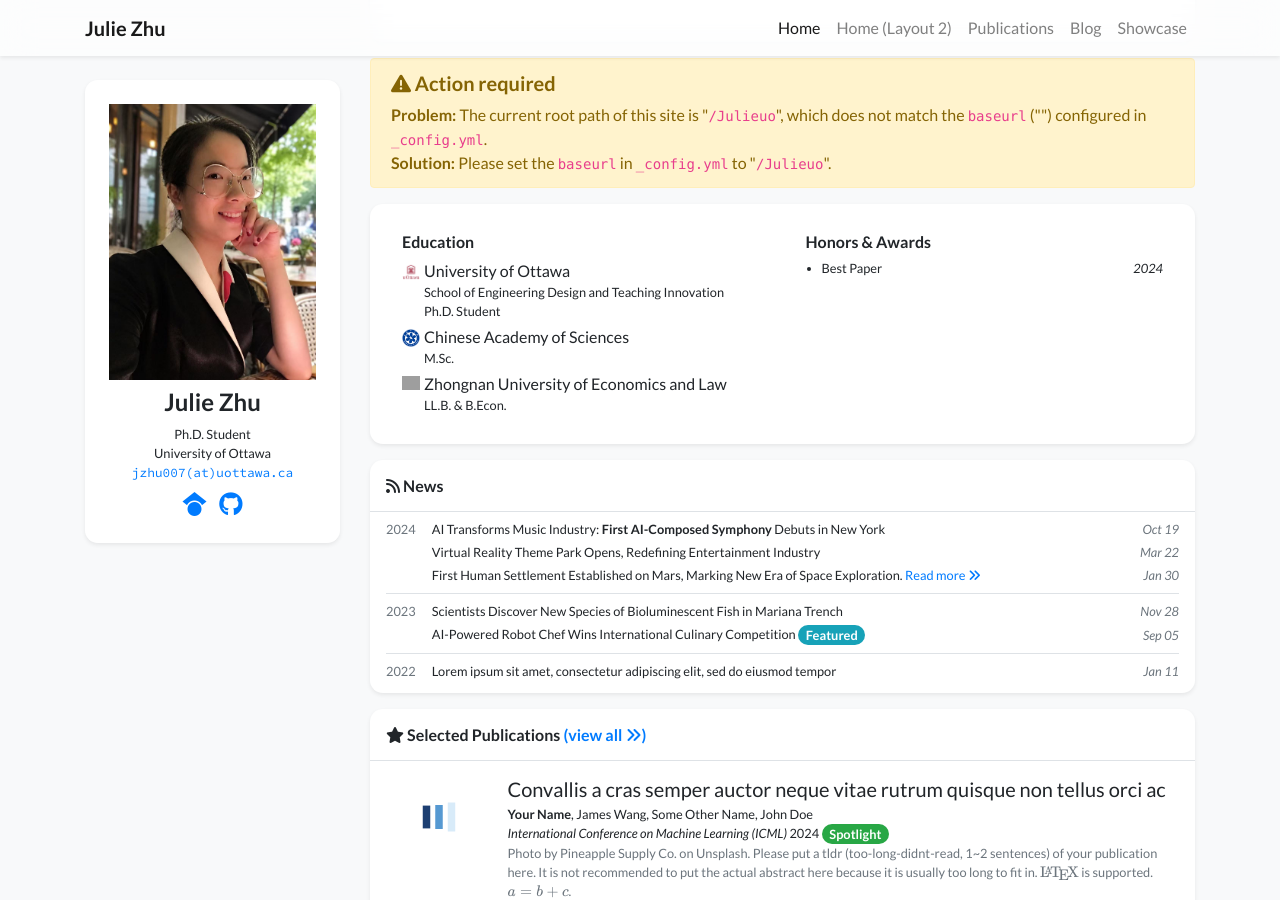
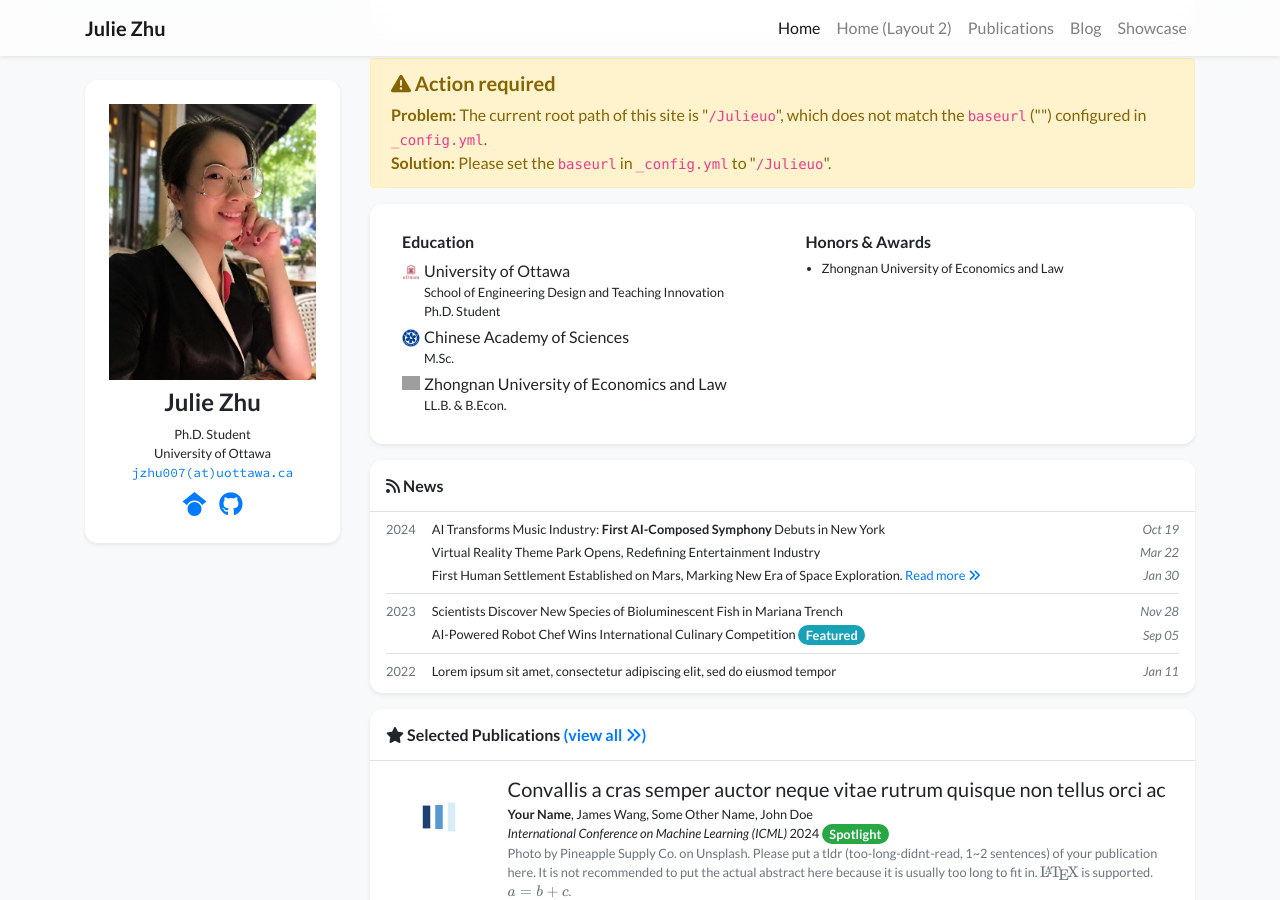
Before and after one commit to Julieuo/Julieuo, a Jekyll site: the page built from index.html, in a window 1280 px wide and 900 px high, scrolled down 512 px. Built offline with Jekyll 4.4.1, drawn with Linux system fonts in a browser that asks for light colours; nearby versions of some CDN libraries; a style sheet for code colours, icons or effects is not loaded; grey boxes are pictures that could not be loaded.

Commit message:
Update profile.yml

```diff
--- a/_data/profile.yml
+++ b/_data/profile.yml
@@ -46,5 +46,6 @@ education:
   position: LL.B. & B.Econ.
 
 awards:
-- name: Best Paper
-  date: 2024
+- name: Zhongnan University of Economics and Law
+  logo: /assets/images/photos/znuel.png
+  position: LL.B. & B.Econ.
```
